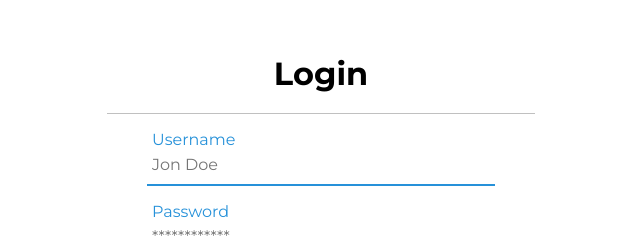
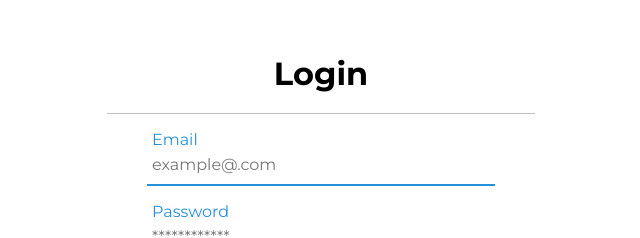
Before and after one commit to StoyanMinc/chat-app, a React (Vite) app in the folder client/: page /login in a window 1280 px wide. Shown: the part 165-403 px from the top of the page, without its empty margins (319-959 px from the left). Built offline with nearby package versions, Linux system fonts and the light colour scheme; no server answers; a web font is replaced by a local one.

Commit message:
login with email

```diff
--- a/client/src/components/Login.jsx
+++ b/client/src/components/Login.jsx
@@ -13,7 +13,7 @@ export default function Login() {
     const submitHandler = async (e) => {
         e.preventDefault();
         try {
-            await login(formData.username, formData.password);
+            await login(formData.email, formData.password);
             navigate('/');
         } catch (error) {
             console.log(error);
@@ -32,9 +32,9 @@ export default function Login() {
             <h1>Login</h1>
             <form onSubmit={submitHandler}>
                 <div className="input-holder">
-                    <input type="text" name="username" id="username" onChange={changeHandler} placeholder="Jon Doe" />
+                    <input type="text" name="email" id="email" onChange={changeHandler} placeholder="example@.com" />
                     <span></span>
-                    <label htmlFor="username">Username</label>
+                    <label htmlFor="email">Email</label>
                 </div>
                 <div className="input-holder">
                     <input type="password" name="password" id="password" onChange={changeHandler} placeholder="************" />
--- a/client/src/components/Profile.jsx
+++ b/client/src/components/Profile.jsx
@@ -7,7 +7,7 @@ export default function Profile() {
         <div className="profile-container">
             <div className="profile-info">
                 <div className="profile-img"></div>
-                <p>{authData.email}</p>
+                <p>{authData.username}</p>
             </div>
             <div className="edit-profile"></div>
         </div>
--- a/client/src/components/Register.jsx
+++ b/client/src/components/Register.jsx
@@ -66,7 +66,7 @@ export default function Register() {
                 <div className="input-holder">
                     <input type="text" name="username" id="username" onChange={changeHander} />
                     <span></span>
-                    <label htmlFor="username">Username</label>
+                    <label htmlFor="username">Full name</label>
                 </div>
                 <div className="input-holder">
                     <input type="password" name="password" id="password" onChange={changeHander} />
--- a/client/src/hooks/useAuth.js
+++ b/client/src/hooks/useAuth.js
@@ -14,8 +14,8 @@ export const useRegister = () => {
 
 export const useLogin = () => {
     const { changeAuthState } = getAuthContext();
-    const loginHandler = async (username, password) => {
-        const result = await post('/login', { username, password });
+    const loginHandler = async (email, password) => {
+        const result = await post('/login', { email, password });
         changeAuthState(result, true);
         console.log(result)
         localStorage.setItem('auth', JSON.stringify(result));
```
Also changed, not shown: 1 other file (tests, documents, lock files or other folders).
